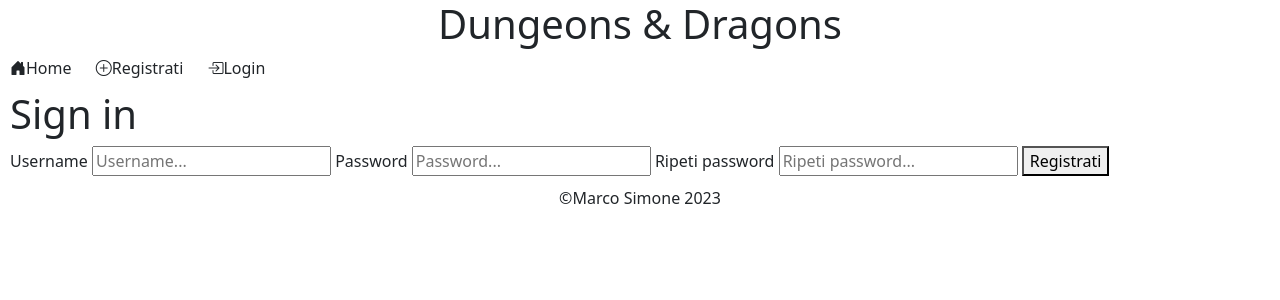
After one commit to MrRainbow0704/DnD-Site, a Flask app: page /sign-in in a window 1280 px wide. The commit adds this page. Shown: the top 300 px of the page. Run offline with Flask 3, Linux system fonts and the light colour scheme.

Commit message:
First working sign-in and session based views

```diff
--- a/app/api/routes.py
+++ b/app/api/routes.py
@@ -1,55 +1,67 @@
-from flask import request, url_for, session, Response
+from flask import request, url_for, session, redirect
 from . import functions
 from . import bp as api
-from .. import UserDb
+from .. import UsersDb
 
 
 @api.route("/")
 def index():
     from flask import Flask
+
     temp_app = Flask(__name__)
     temp_app.register_blueprint(api)
-    html = [f"<a href='.{str(p)}'>{str(p)}</a>" if str(p).count("<") == 0 else f"<a href='#'>{str(p)}</a>" for p in temp_app.url_map.iter_rules()]
+    html = [
+        f"<a href='.{str(p)}'>{str(p)}</a>"
+        if str(p).count("<") == 0
+        else f"<a href='#'>{str(p)}</a>"
+        for p in temp_app.url_map.iter_rules()
+    ]
     return "<br>".join(html)
 
-@api.route("/sign-in")
+
+@api.route("/sign-in", methods=["POST"])
 def sign_in():
-    userName = request.args.get("UserName")
-    pwd = request.args.get("Pwd")
-    pwdRepeat = request.args.get("PwdRepeat")
-    if functions.empty_input(userName, pwd, pwdRepeat):
-        return {"code": 401, "status": "Unauthorized, Sign-in failed."}
-    if functions.invalid_name(userName):
-        return {"code": 401, "status": "Unauthorized, Sign-in failed."}
-    if pwd != pwdRepeat:
-        return {"code": 401, "status": "Unauthorized, Sign-in failed."}
-    pwdHashed = functions.hash_password(pwd)
-    functions.create_user(UserDb, userName, pwdHashed)
-    functions.login_user(UserDb, userName, pwd)
-    return {"code": 200, "status": "OK, Sign-in successful."}
+    if request.method == "POST":
+        userName = request.form.get("UserName")
+        pwd = request.form.get("Pwd")
+        pwdRepeat = request.form.get("PwdRepeat")
+        if functions.empty_input(userName, pwd, pwdRepeat):
+            return {"code": 401, "status": "Empty input."}
+        if functions.invalid_name(userName):
+            return {"code": 401, "status": "Invalid name."}
+        if pwd != pwdRepeat:
+            return {"code": 401, "status": "Password don't match."}
+        pwdHashed = functions.hash_password(pwd)
+        functions.create_user(UsersDb, userName, pwdHashed)
+        functions.login_user(UsersDb, userName, pwd)
+        return {"code": 200, "status": "OK, Sign-in successful."}
 
 
-@api.route("/login")
+@api.route("/login", methods=["POST"])
 def login():
-    userName = request.args.get("UserName")
-    pwd = request.args.get("Pwd")
-    if functions.empty_input(userName, pwd):
-        return {"code": 401, "status": "Unauthorized, Login failed."}
-    if functions.invalid_name(userName):
-        return {"code": 401, "status": "Unauthorized, Login failed."}
-    res = functions.get_name(UserDb, userName)
-    if res:
-        pwdHashed = res["Pwd"]
-    if not functions.verify_password(pwd, pwdHashed):
-        return {"code": 401, "status": "Unauthorized, Login failed."}
-    success = functions.login_user(UserDb, userName, pwd)
-    if success:
-        return {"code": 200, "status": "OK, Login successful."}
-    return {"code": 401, "status": "Unauthorized, Login failed."}
+    if request.method == "POST":
+        userName = request.form.get("UserName")
+        pwd = request.form.get("Pwd")
+        if functions.empty_input(userName, pwd):
+            return {"code": 401, "status": "Empty input."}
+        if functions.invalid_name(userName):
+            return {"code": 401, "status": "Invalid name."}
+        res = functions.get_name(UsersDb, userName)
+        if res:
+            pwdHashed = res["Pwd"]
+        if not functions.verify_password(pwd, pwdHashed):
+            return {"code": 401, "status": "Wrong Login."}
+        success = functions.login_user(UsersDb, userName, pwd)
+        if success:
+            return {"code": 200, "status": "OK, Login successful."}
+        return {"code": 401, "status": "Login failed."}
 
 
 @api.route("/logout")
-@functions.login_required
 def logout():
+    if "LoggedIn" in session and session["LoggedIn"]:
+        pass
+    else:
+        return redirect(url_for('sign_in'))
     session.clear()
     return {"code": 200, "status": "OK, Logout successful."}
--- a/app/routes.py
+++ b/app/routes.py
@@ -1,4 +1,4 @@
-from flask import render_template
+from flask import render_template, redirect, session, url_for, flash
 from . import app
 
 
@@ -7,6 +7,14 @@
     return render_template("index.html")
 
 
+@app.route("/sign-in")
+def sign_in():
+    return render_template("sign_in.html")
+
+
 @app.route("/profilo")
-def home():
-    return render_template("home.html")
+def profilo():
+    if "LoggedIn" in session and session["LoggedIn"]:
+        return render_template("profilo.html")
+    else:
+        return redirect(url_for('sign_in'))
--- a/templates/base.html
+++ b/templates/base.html
@@ -16,7 +16,7 @@
         <div class="nav-element {% block nav_home %}{% endblock nav_home %}">
             <a class="nav-link" href="/"><i class="bi bi-house-door-fill"></i>Home</a>
         </div>
-        {% if session["id"] %}
+        {% if "Id" in session %}
         <div class="nav-element {% block nav_profilo %}{% endblock nav_profilo %}">
             <a class="nav-link" href="#"><i class="bi bi-person-fill"></i>Profilo</a>
         </div>
@@ -25,7 +25,7 @@
         </div>
         {% else %}
         <div class="nav-element {% block nav_registrati %}{% endblock nav_registrati %}">
-            <a class="nav-link" href="#"><i class="bi bi-plus-circle"></i>Registrati</a>
+            <a class="nav-link" href="{{ url_for('sign_in') }}"><i class="bi bi-plus-circle"></i>Registrati</a>
         </div>
         <div class="nav-element {% block nav_login %}{% endblock nav_login %}">
             <a class="nav-link" href="#"><i class="bi bi-box-arrow-in-right"></i>Login</a>
@@ -36,11 +36,13 @@
         {% block main %}
 
         {% endblock main %}
+        <div id="alert-template"></div>
     </main>
 
     <footer>
         <p>&COPY;Marco Simone 2023</p>
     </footer>
+    <script src="https://code.jquery.com/jquery-3.7.1.js"></script>
     <script src="https://cdn.jsdelivr.net/npm/bootstrap@5.3.2/dist/js/bootstrap.bundle.min.js" integrity="sha384-C6RzsynM9kWDrMNeT87bh95OGNyZPhcTNXj1NW7RuBCsyN/o0jlpcV8Qyq46cDfL" crossorigin="anonymous"></script>
     <script src="{{ url_for('static', filename='javascript/script.js') }}"></script>
 </body>
--- /dev/null
+++ b/templates/sign_in.html
@@ -0,0 +1,53 @@
+{% extends "base.html" %}
+
+{% block nav_home %}selected{% endblock nav_home %}
+
+{% block main %}
+<h1>Sign in</h1>
+<form id="sign-in">
+    <span>
+        <label for="username">Username</label>
+        <input type="text" name="username" id="username" placeholder="Username...">
+    </span>
+    <span>
+        <label for="password">Password</label>
+        <input type="password" name="password" id="password" placeholder="Password...">
+    </span>
+    <span>
+        <label for="password-repeat">Ripeti password</label>
+        <input type="password" name="password-repeat" id="password-repeat" placeholder="Ripeti password...">
+    </span>
+    <button type="button" onclick="sign_in()">Registrati</button>
+</form>
+<script>
+    function sign_in() {
+        let userName = $("#username").val();
+        let password = $("#password").val();
+        let password_repeat = $("#password-repeat").val();
+        $.ajax({
+            url: "{{ url_for('api.sign_in') }}",
+            data: {
+                'UserName': userName,
+                'Pwd': password,
+                'PwdRepeat': password_repeat
+            },
+            type: "POST",
+            dataType: "json"
+        })
+            .done(function (response) {
+                console.log(response)
+                if (response.code == 401) {
+                    let error = $('<div id="alert-template"></div>').text(response.status)
+                    error.replaceAll("#alert-template", error)
+                } else if (response.code == 200) {
+                    window.location.href = "{{ url_for('profilo') }}"
+                }
+            })
+            .fail(function (code, status) {
+                console.log(code, status)
+                let error = $('<div id="alert-template">d/div>').text('There was an error processing your request:' + toString(code) + ' : ' + toString(JSON.stringify(status)));
+                error.replaceAll("#alert-template", error)
+            });
+    }
+</script>
+{% endblock main %}
```
Also changed, not shown: app/__init__.py (+6 -2 lines), app/api/functions.py (+17 -24 lines).
